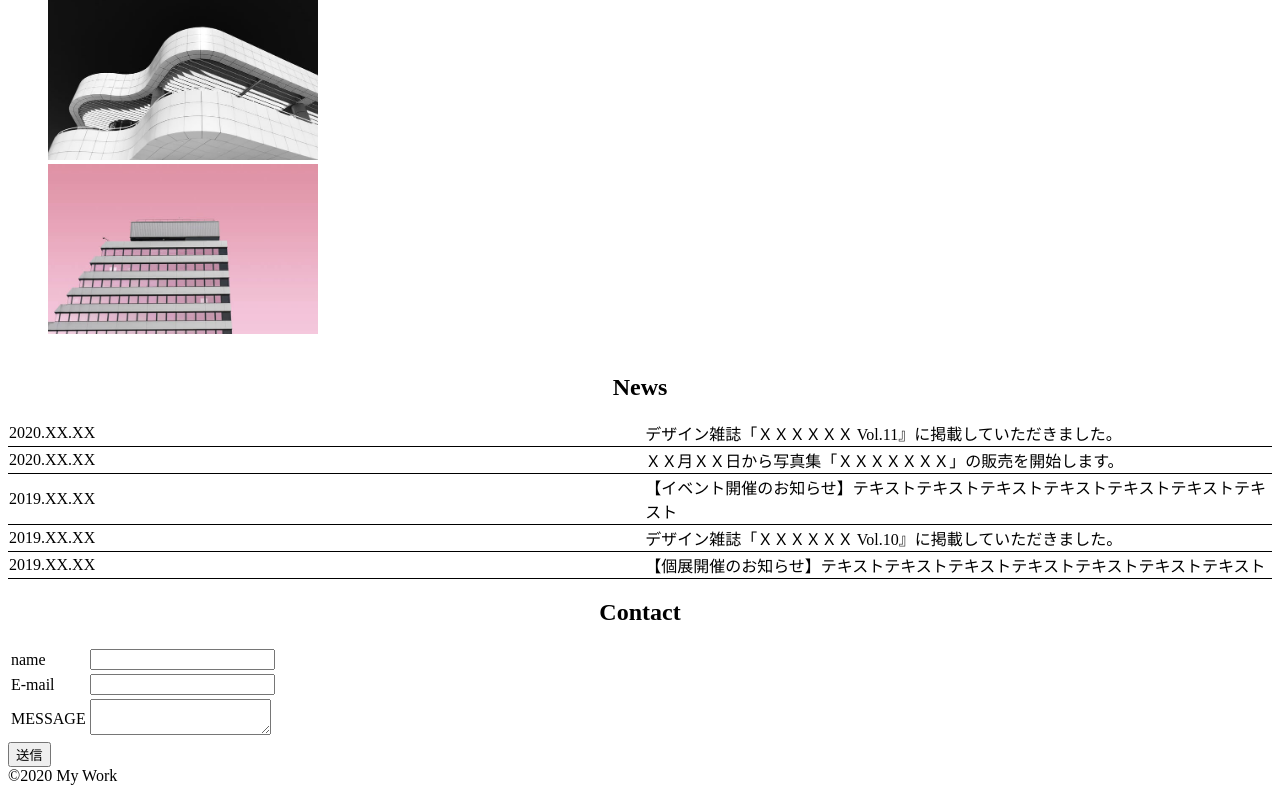
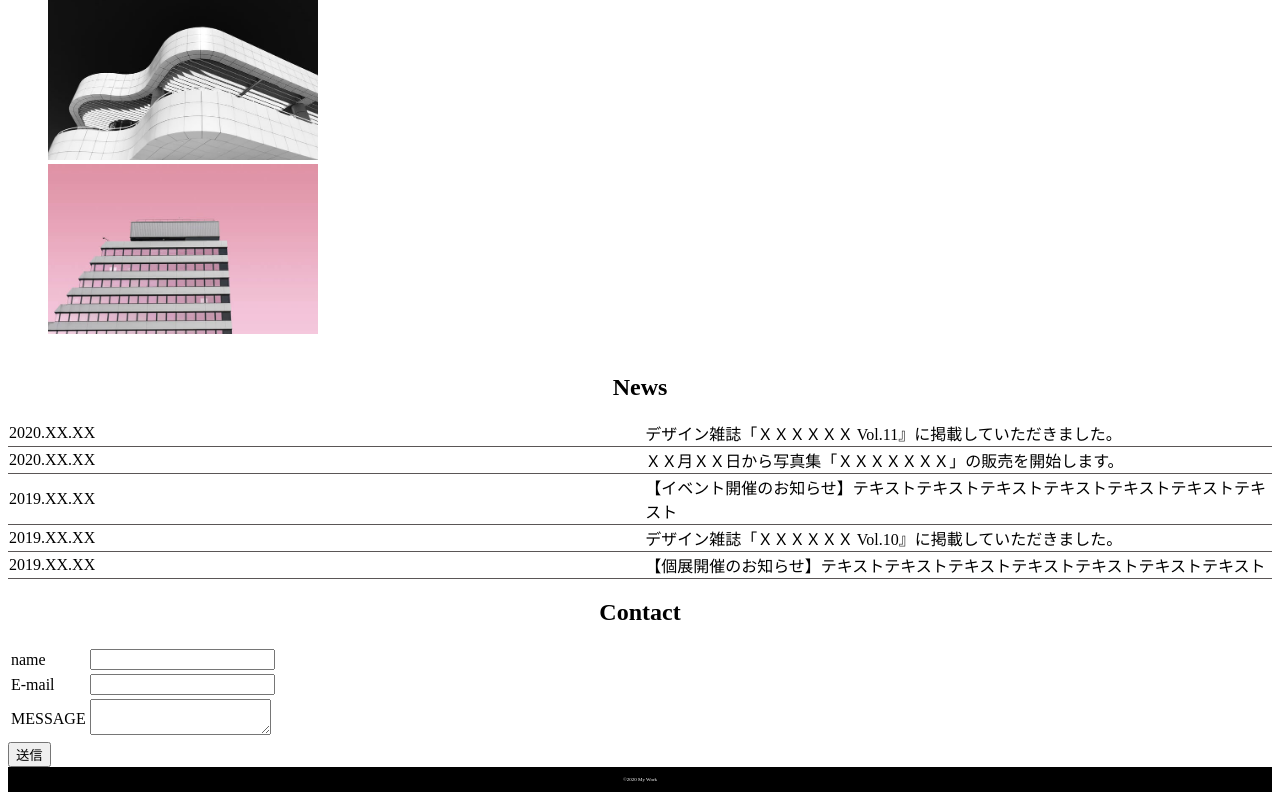
Before and after one commit to taka0713/MyWork, a plain HTML site: page index.html in a window 1280 px wide. Shown: the part 1756-2556 px from the top of the page. Drawn offline with Linux system fonts and the light colour scheme.

Commit message:
20220412

```diff
--- a/style.css
+++ b/style.css
@@ -81,7 +81,7 @@ h2{
 }
 
 .news-table tr td{
-    border-bottom: 1px solid black;
+    border-bottom: 1px solid rgb(90, 86, 86);
     width: 860px;
     margin: 0 auto;
 }
@@ -91,5 +91,10 @@ h2{
 }
 
 footer{
-    max-width: 960px;
+    max-width: 100%;
+    background-color: black;
+    color: #fff;
+    font-size: 5px;
+    text-align: center;
+    padding: 10px 0;
 }
```
